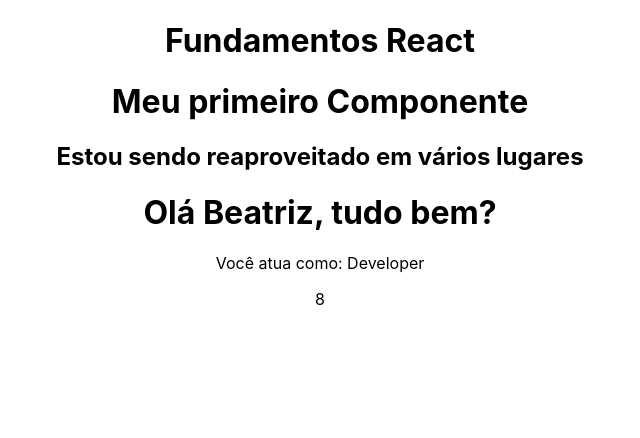
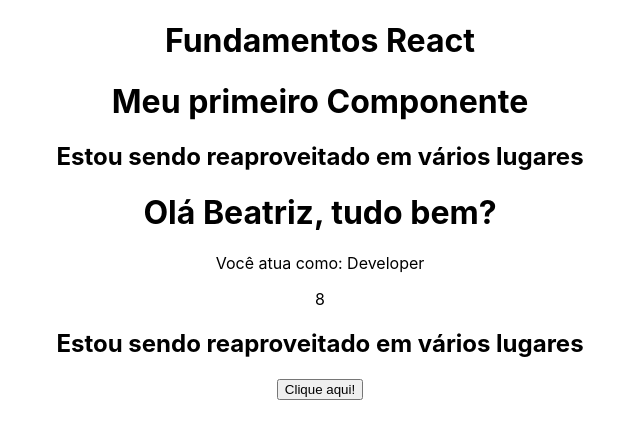
Before and after one commit to BiSousa/react_course, a React (Create React App) app in the folder 2_FUNDAMENTOS/fundamentos/: page / in a window 1280 px wide. Shown: the top 438 px of the page, without its empty margins (320-960 px from the left). Built offline with nearby package versions, Linux system fonts and the light colour scheme.

Commit message:
feat: add Events component and integrate it into App

```diff
--- a/2_FUNDAMENTOS/fundamentos/src/App.js
+++ b/2_FUNDAMENTOS/fundamentos/src/App.js
@@ -4,6 +4,8 @@
 
 // styles/css
 import "./App.css";
+import MyComponent from "./components/MyComponent";
+import Events from "./components/Events";
 
 function App() {
   return (
@@ -11,6 +13,8 @@
       <h1>Fundamentos React</h1>
       <FirstComponent />
       <TemplateExpressions />
+      <MyComponent />
+      <Events />
     </div>
   );
 }
--- /dev/null
+++ b/2_FUNDAMENTOS/fundamentos/src/components/Events.js
@@ -0,0 +1,16 @@
+const Events = () => {
+  const handleMyEvent = (e) => {
+    console.log("Evento ativado!");
+    console.log(e);
+  };
+
+  return (
+    <div>
+      <div>
+        <button onClick={handleMyEvent}>Clique aqui!</button>
+      </div>
+    </div>
+  );
+};
+
+export default Events;
```
